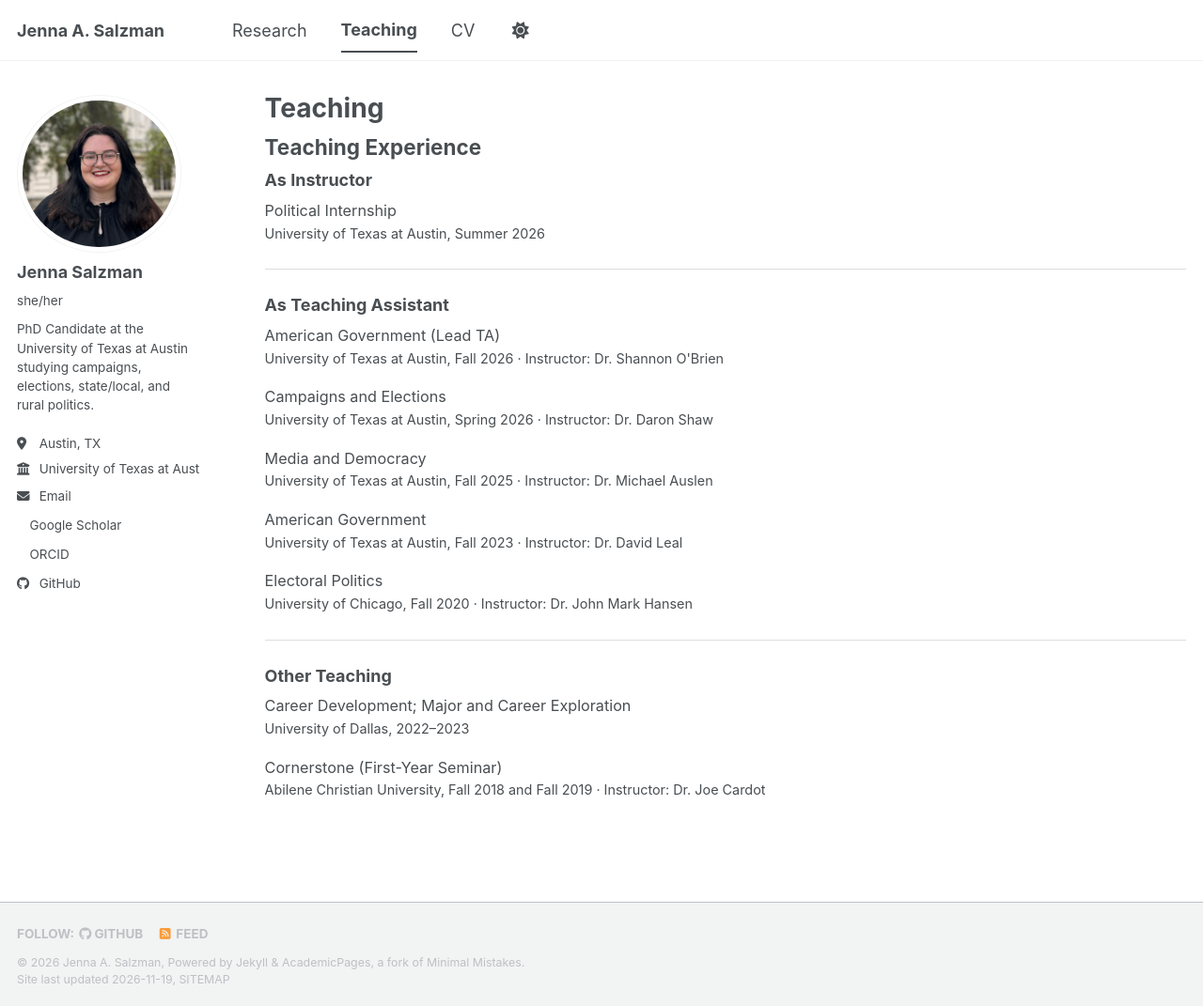
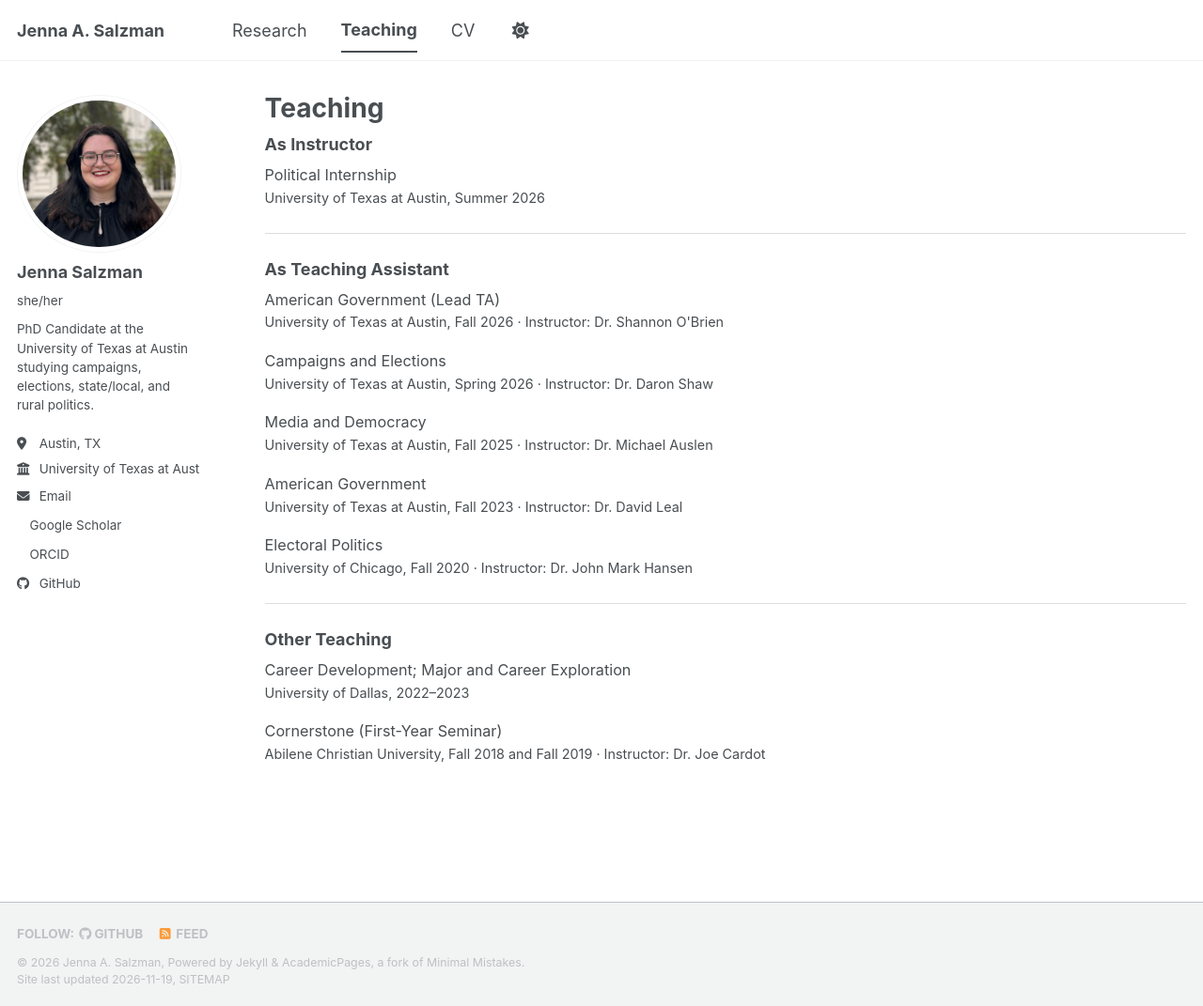
Before and after one commit to jasalzman/jasalzman.github.io, a Jekyll site: the page built from _pages/teaching.html, in a window 1280 px wide and 1071 px high. Shown: the whole window at 94% size. Built offline with Jekyll 4.4.1, drawn with Linux system fonts in a browser that asks for light colours; a script bundle is joined from its source files by our own code; a style sheet for code colours, icons or effects is not loaded.

Commit message:
Update teaching.html

```diff
--- a/_pages/teaching.html
+++ b/_pages/teaching.html
@@ -37,7 +37,6 @@ author_profile: true
   }
 </style>
 
-<h2>Teaching Experience</h2>
 
 <h3>As Instructor</h3>
 
```
